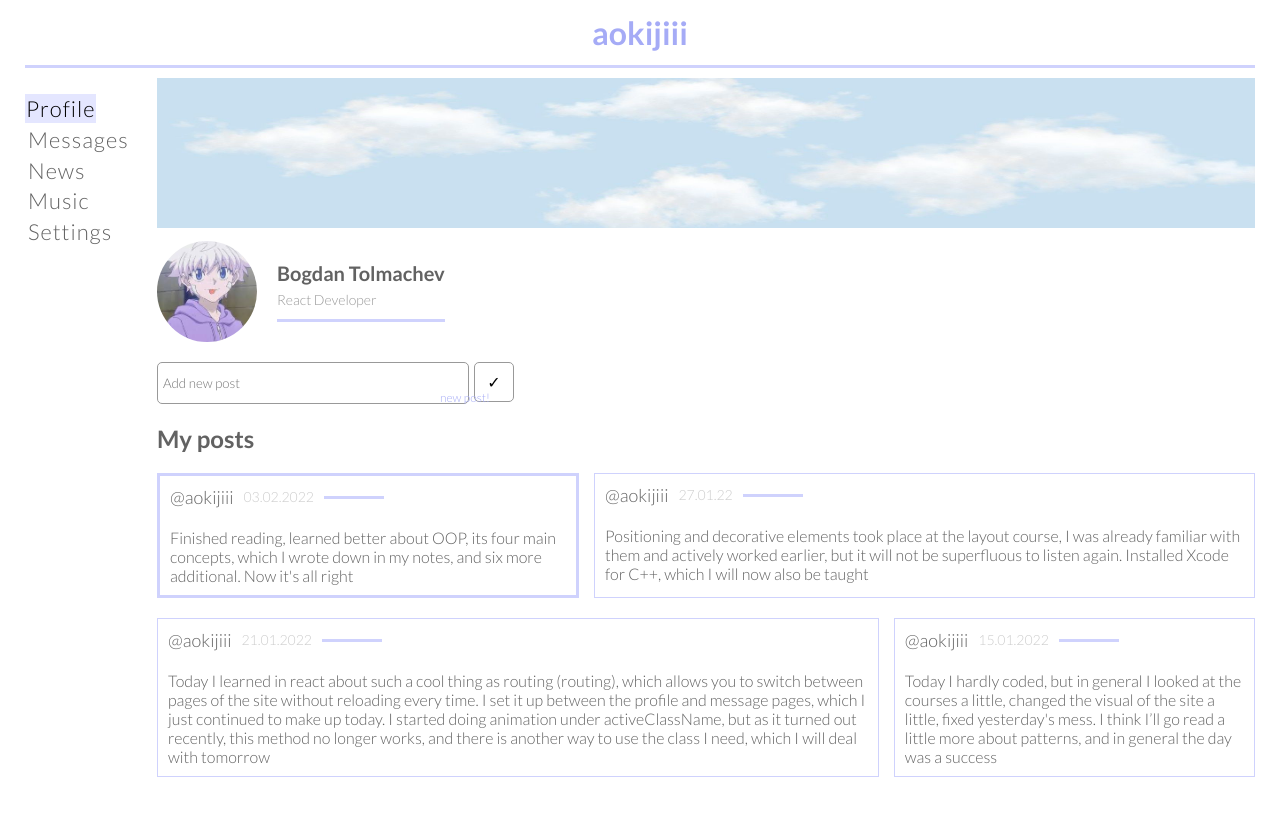
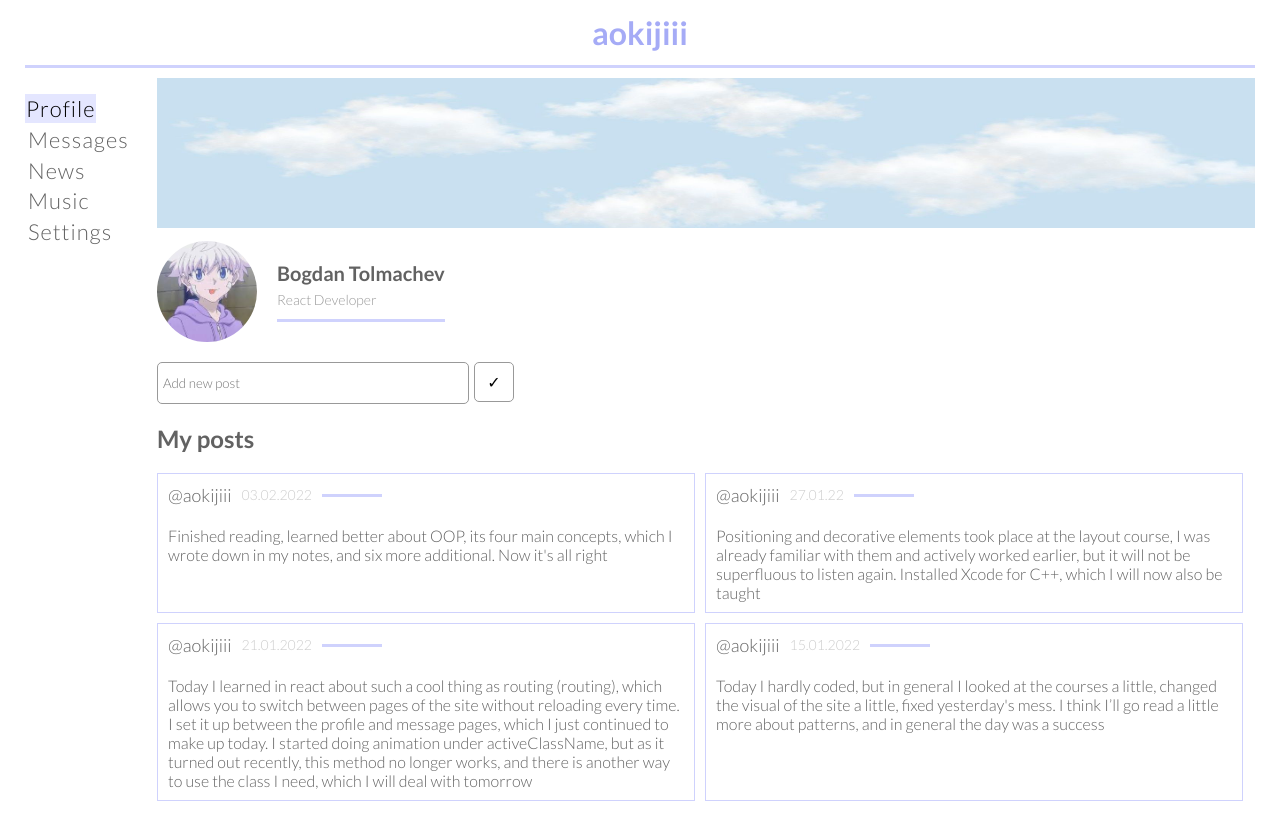
Before and after one commit to aokiji123/react-social-site, a React (Create React App) app: page /profile in a window 1280 px wide. Built offline with nearby package versions, Linux system fonts and the light colour scheme.

Commit message:
posts edits

```diff
--- a/src/components/Profile/Posts/Post/Post.jsx
+++ b/src/components/Profile/Posts/Post/Post.jsx
@@ -1,16 +1,21 @@
 import style from "./Post.module.css"
 
 const Post = (props) => {
+
+    let user = () => {
+        alert("aoikijiii")
+    }
+
     return (
-        <div className={`${style.item} ${props.className}`}>
+        <section className={style.item}>
             <div className={style.info}>
-                <p className={style.name}>@aokijiii</p>
+                <p onClick={ user } className={style.name}>@aokijiii</p>
                 <p className={style.date}>{props.date}</p>
             </div>
             <div className={style.text}>
                 {props.text}
             </div>
-        </div>
+        </section>
     )
 }
 
--- a/src/components/Profile/Posts/Post/Post.module.css
+++ b/src/components/Profile/Posts/Post/Post.module.css
@@ -1,6 +1,9 @@
 .item {
     border: 1px solid rgb(207, 210, 253);
     padding: 10px;
+    width: 47%;
+
+    margin: 0 10px 10px 0;
 }
 
 .info {
--- a/src/components/Profile/Posts/Posts.jsx
+++ b/src/components/Profile/Posts/Posts.jsx
@@ -3,19 +3,16 @@ import style from "./Posts.module.css";
 
 const Posts = (props) => {
 
+    let posts = props.postData.map((post) => <Post text={post.text} date={post.date}/> )
+
     return (
 
         <div className={style.posts}>
         <h2>My posts</h2>
-        <p className={style.new}>new post!</p>
             <div className={style.flex}>
-                <Post className={`${style.active} ${style.left}`} text={props.postData[0].text} date={props.postData[0].date}/>
-                <Post text={props.postData[1].text} date={props.postData[1].date}/>
-            </div>
 
-            <div className={style.flex}>
-                <Post className={`${style.left}`} text={props.postData[2].text} date={props.postData[2].date}/>
-                <Post text={props.postData[3].text} date={props.postData[3].date}/>
+                { posts }
+
             </div>
         </div>
 
--- a/src/components/Profile/Posts/Posts.module.css
+++ b/src/components/Profile/Posts/Posts.module.css
@@ -1,26 +1,12 @@
-/* POSTS */
 .posts h2 {
     color: rgb(98, 98, 98)
 }
 
 .flex {
     display: flex;
-    margin-bottom: 20px;
+    flex-wrap: wrap;
 }
-
-.new {
-    margin: 0;
-
-    font-size: 12px;
-    color: rgb(165, 171, 246);
-
-    position: absolute;
-    display: block;
-    top: 390px;
-    right: 790px;
-    z-index: 1;
-}
-
+/*
 .active {
     border: 3px solid rgb(207, 210, 253);
 
@@ -29,4 +15,4 @@
 
 .left {
     margin-right: 15px;
-}
+} */
```
